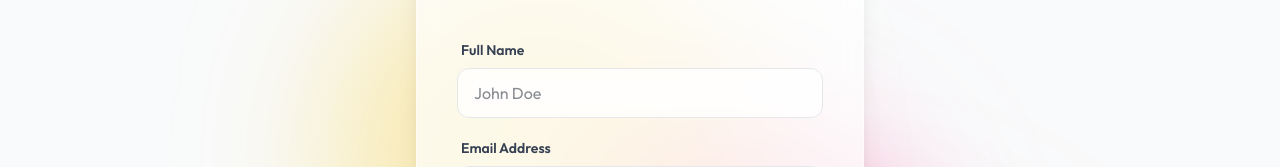
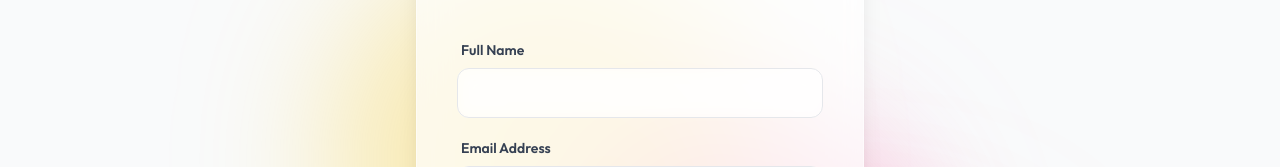
Before and after one commit to anjalisadaphal/Collaborative-Event---Polling-Platform, a React (Vite) app in the folder Frontend/: page /register in a window 1280 px wide. Shown: the part 244-411 px from the top of the page. Built offline with nearby package versions, Linux system fonts and the light colour scheme; no server answers.

Commit message:
placeholder removed

```diff
--- a/Frontend/src/pages/Register.jsx
+++ b/Frontend/src/pages/Register.jsx
@@ -44,7 +44,7 @@ const Register = () => {
                             onChange={(e) => setName(e.target.value)}
                             required
                             className="input-field"
-                            placeholder="John Doe"
+
                         />
                     </div>
                     <div>
```
